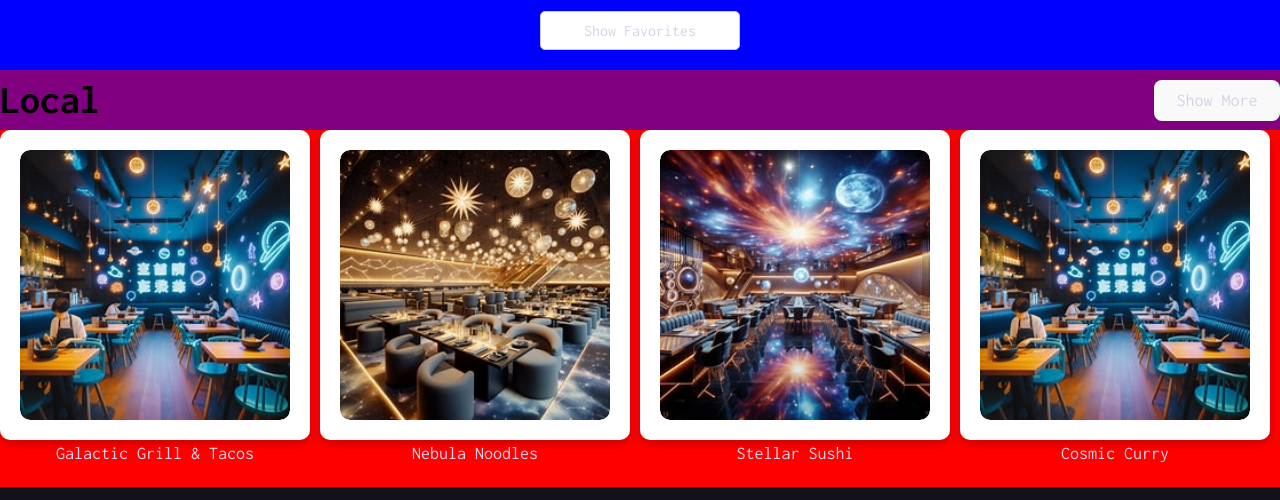
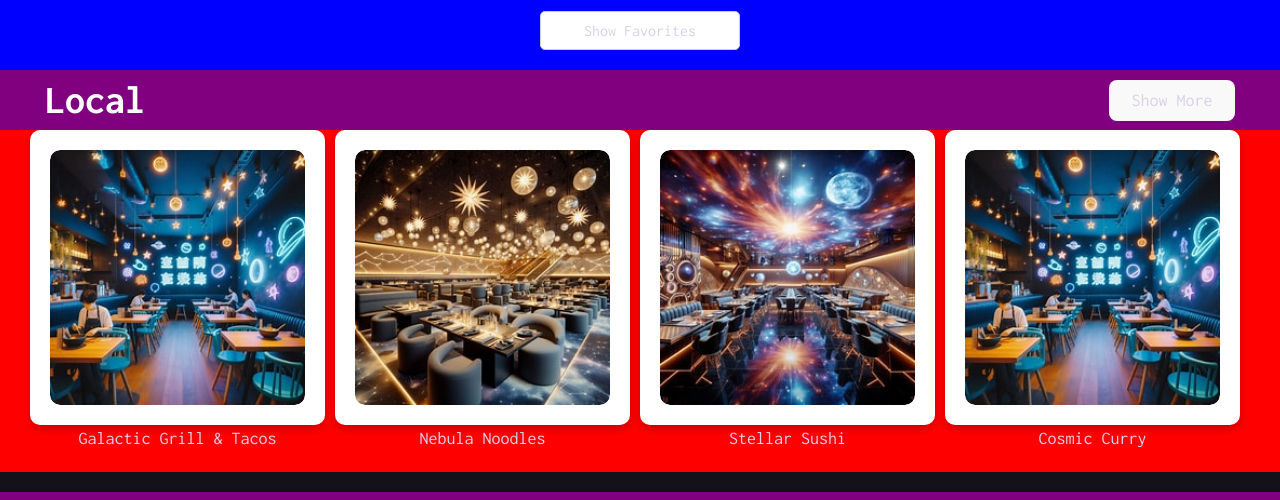
Before and after one commit to unpro-grammer/wdcc-hackathon, a React (Vite) app: page /discover in a window 1280 px wide. Shown: the part 268-768 px from the top of the page. Built offline with nearby package versions, Linux system fonts and the light colour scheme.

Commit message:
formatting edits on the discover page

```diff
--- a/src/styles/discover.css
+++ b/src/styles/discover.css
@@ -39,6 +39,7 @@
   gap: 10px;
   /* Add some space between blocks */
   background-color: red;
+  padding: 0 30px;
 }
 
 .block {
@@ -68,6 +69,14 @@ img {
   display: flex;
   flex-direction: column;
   background-color: white;
+  align-items: center;
+}
+
+.block-card .block-text {
+  margin-top: 10px;
+  text-align: center;
+  font-size: 1rem;
+  color: #333;
 }
 
 .search-form {
@@ -148,10 +157,13 @@ img {
 
 .food-type-header h2 {
   margin: 0;
+  color: white;
   font-size: 2.5rem;
+  margin-left: 45px;
 }
 
 .food-type-header button {
   margin-left: auto;
+  margin-right: 45px;
   /* Push the button to the right */
 }
```
